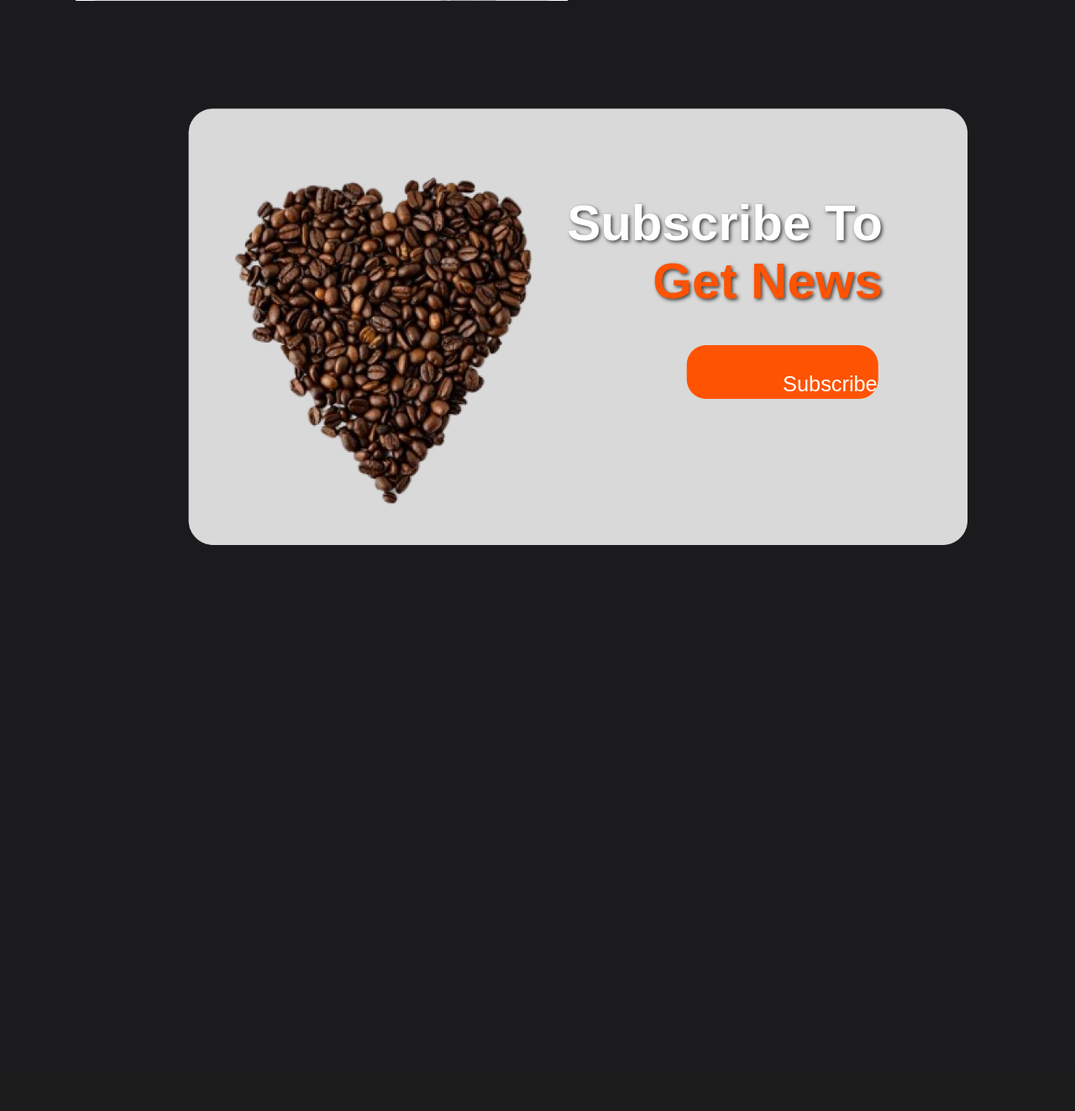
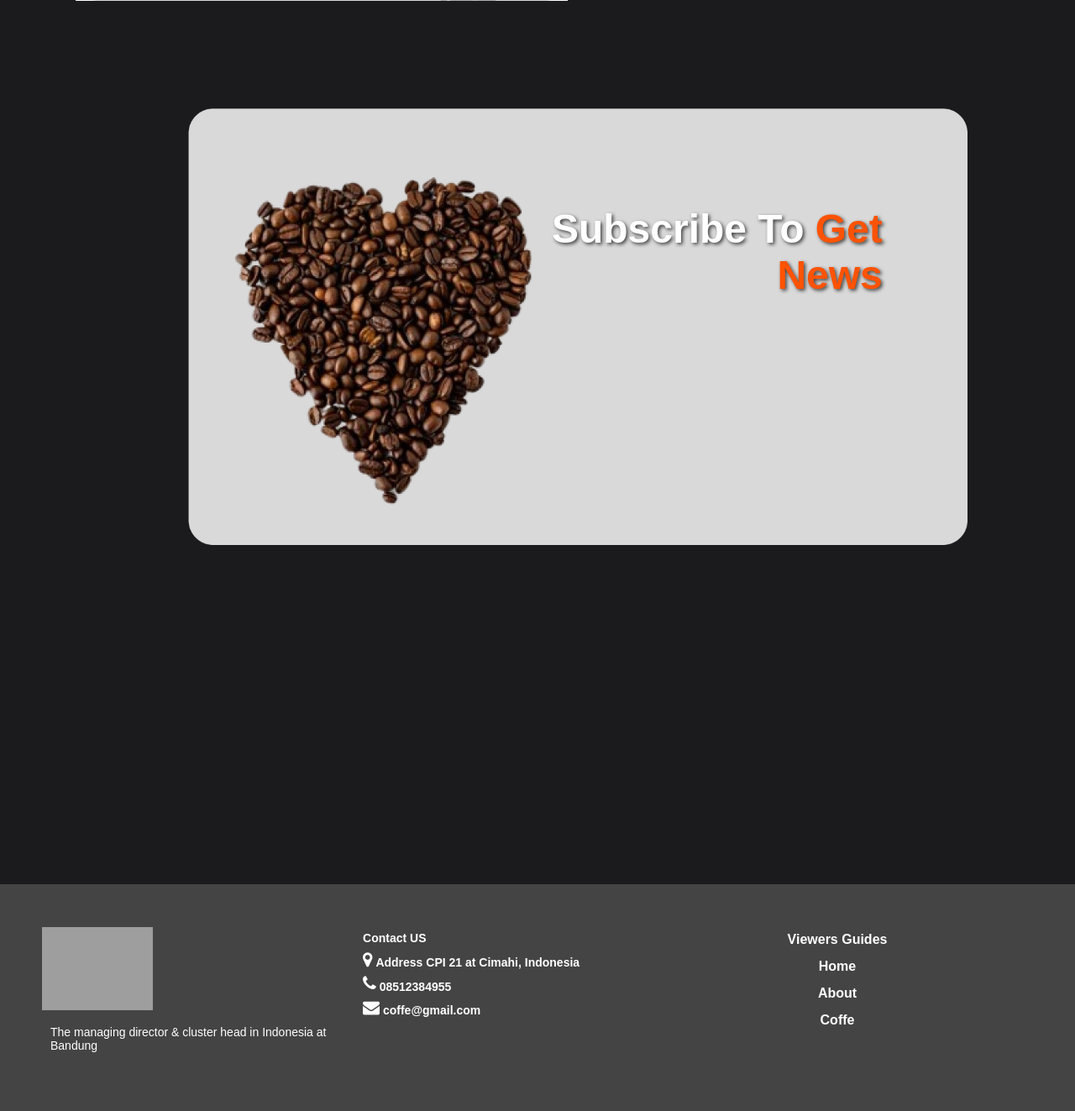
Before and after one commit to RizkiYanuar-Tech/Tubes-IPL, a PHP site: page / in a window 1280 px wide. Shown: the part 1726-3049 px from the top of the page at 84% size. Before the commit the page ends 2375 px from the top, so only its background shows below. Run offline with PHP 8.4, Linux system fonts and the light colour scheme; a stand-in replaces the project's code that opens the database connection; grey boxes are pictures that could not be loaded.

Commit message:
Pengerjaan dilakukan oleh rafly

```diff
--- a/Implementasi UI&UX/css/style.css
+++ b/Implementasi UI&UX/css/style.css
@@ -24,7 +24,7 @@ body {
   font-family: "Roboto", sans-serif;
   background-color: var(--bg);
   color: #fff;
-  min-height: 3000px;
+  min-height: 100px;
 }
 
 .navbar {
@@ -103,6 +103,93 @@ body {
 
 .btn-tambah-menu:hover {
   background-color: #45a049;
+}
+
+footer {
+  position: static;
+  bottom: 50%;
+}
+
+.footer {
+  background-color: rgb(68, 68, 68);
+  box-sizing: border-box;
+  width: 100%;
+  text-align: left;
+  font: bold 16px sans-serif;
+  padding: 50px 50px 60px 50px;
+  margin-top: 200px;
+}
+
+.footer .footer-left,
+.footer .footer-center,
+.footer .footer-right {
+  display: inline-block;
+  vertical-align: top;
+}
+
+@media (max-height: 800px) {
+  footer {
+    position: static;
+  }
+  header {
+    padding-top: 40px;
+  }
+}
+
+.footer .footer-left {
+  width: 32%;
+}
+
+.footer h3 {
+  color: #f5f5f5;
+  margin: 0;
+  padding-bottom: 1px;
+  font-family: Georgia, "Times New Roman", Times, serif;
+}
+
+.footer .footer-left img {
+  width: 35%;
+  vertical-align: middle;
+}
+
+.footer .footer-left .footer-logo {
+  width: 100%;
+}
+
+.footer .footer-copyright {
+  color: #fff;
+  font-size: 14px;
+  font-weight: normal;
+  margin: 10px;
+  padding-top: 2%;
+}
+
+.footer .footer-center {
+  width: 30%;
+  font-size: 14px;
+  display: inline-block;
+  color: #fff;
+}
+
+.footer .footer-center i {
+  padding-top: 2%;
+  background-color: rgb(68, 68, 68);
+  color: #ffffff;
+  font-size: 20px;
+  border-radius: 50%;
+}
+
+.footer .footer-center p {
+  display: inline-block;
+  vertical-align: middle;
+  margin: 0px;
+}
+
+.footer .footer-right {
+  width: 35%;
+  text-align: center;
+  line-height: 2;
+  color: #fff;
 }
 
 /* Text */
@@ -191,7 +278,7 @@ body {
 .hero .content {
   padding: 1.4rem 7%;
   max-width: 120rem;
-  padding-left: 41rem;
+  padding-left: 36rem;
 }
 
 .hero .content h1 {
@@ -562,6 +649,7 @@ h2 {
 body {
   width: 100%;
   font-family: Arial, sans-serif;
+  color: #ffffff;
   margin: 0;
   padding: 0;
   background-color: var(--bg);
@@ -642,7 +730,7 @@ button:hover {
 
 .contact-img h1 {
   position: absolute;
-  font-size: 5rem;
+  font-size: 4rem;
   text-align: right;
   top: 30%;
   left: 52%;
@@ -690,7 +778,7 @@ button:hover {
 
 .content {
   background-color: 222228;
-  width: 100%;
+  width: 92%;
   height: 100%;
 }
 /*Contact Section End*/
--- /dev/null
+++ b/Implementasi UI&UX/index.php
@@ -0,0 +1,183 @@
+<!DOCTYPE html>
+<html lang="en">
+  <head>
+    <meta charset="UTF-8" />
+    <meta name="viewport" content="width=device-width, initial-scale=1.0" />
+
+    <!-- Fonts -->
+    <link rel="preconnect" href="https://fonts.googleapis.com" />
+    <link rel="preconnect" href="https://fonts.gstatic.com" crossorigin />
+    <link rel="preconnect" href="https://fonts.googleapis.com" />
+    <link rel="preconnect" href="https://fonts.gstatic.com" crossorigin />
+    <link
+      href="https://fonts.googleapis.com/css2?family=Roboto:ital,wght@0,100;0,300;0,400;0,700;1,700&display=swap"
+      rel="stylesheet"
+    />
+    <link
+      rel="stylesheet"
+      href="https://cdnjs.cloudflare.com/ajax/libs/font-awesome/4.7.0/css/font-awesome.min.css"
+    />
+    <!-- Feather Icons -->
+    <script src="https://unpkg.com/feather-icons"></script>
+
+    <!--Ny Style-->
+    <link rel="stylesheet" href="css/style.css" />
+    <title>TUBES IPL</title>
+  </head>
+
+  <body>
+    <!-- Navbar Start-->
+    <nav class="navbar">
+      <a class="navbar-logo">Kopi <span>Saya.</span></a>
+
+      <div class="navbar-nav">
+        <a href="#home">Home</a>
+        <a href="#about">About</a>
+        <a href="menu.php">Menu</a>
+        <a href="#contact">Kontak</a>
+      </div>
+
+      <div class="navbar-extra">
+        <a href="#" id="hamburger-menu"><i data-feather="menu"></i> </a>
+      </div>
+    </nav>
+
+    <!-- Navbar End-->
+
+    <!-- Hero Section Start-->
+    <section class="hero" id="home">
+      <main class="content">
+        <h1>Mari Nikmati <span>Kopi dan Makanan</span></h1>
+        <p>
+          Lorem ipsum dolor sit amet consectetur adipisicing elit. Obcaecati,
+          doloribus. Lorem ipsum, dolor sit amet consectetur adipisicing elit.
+          Quidem minima corporis nobis repellat dolorum explicabo.
+        </p>
+      </main>
+    </section>
+
+    <!-- Hero Section End-->
+
+    <!-- About Section Start-->
+    <section id="about" class="about">
+      <div class="about1">
+        <div class="a">
+          <img src="img/1.png" alt="1" />
+          <h2><span>AWESOME</span> AROMA</h2>
+          <p>The coffe is brewed by first roasting the green coffe beans</p>
+        </div>
+        <div class="a">
+          <img src="img/2.png" alt="1" />
+          <h2><span>HIGH</span> QUALITY</h2>
+          <p>The coffe is brewed by first roasting the green coffe beans</p>
+        </div>
+        <div class="a">
+          <img src="img/3.png" alt="1" />
+          <h2><span>PURE</span> GRADES</h2>
+          <p>The coffe is brewed by first roasting the green coffe beans</p>
+        </div>
+        <div class="a">
+          <img src="img/4.png" alt="1" />
+          <h2><span>PROPER</span> ROASTING</h2>
+          <p>The coffe is brewed by first roasting the green coffe beans</p>
+        </div>
+      </div>
+
+      <div class="row">
+        <div class="about-img">
+          <img src="img/about.jpg" alt="About" />
+        </div>
+
+        <div class="content">
+          <h1>Best Coffe House In Your Home Town</h1>
+          <p>
+            Our incridibly rate come from humble beginnings in yemen, where
+            decades of political turmail once forced local farmers tostart
+            growing khat, a narcotic native to the Arabian Peninsula.
+          </p>
+          <p>
+            The Dawoodi Bohara Community changed this, removing all the khat
+            plants and replacing them with coffe, briging this hu,ble brew black
+            to its roots.
+          </p>
+        </div>
+      </div>
+    </section>
+
+    <!-- About Section End-->
+
+    <!-- Contact Section Start-->
+
+    <section id="contact" class="contact">
+      <div class="contact1">
+        <div class="contact-img">
+          <img src="img/contact.png" alt="contact" class="center-img" />
+          <h1>Subscribe To <span>Get News</span></h1>
+        </div>
+      </div>
+      <div class="content"></div>
+    </section>
+
+    <!-- Contact Section End-->
+
+    <!-- Feather Icons -->
+    <script>
+      feather.replace();
+    </script>
+
+    <!-- My Javascript-->
+    <script src="js/script.js"></script>
+
+    <!-- Footer Start -->
+    <footer class="footer">
+      <div class="footer-left">
+        <h3></h3>
+        <div class="footer-logo">
+          <img src="img\Kopi Saya..png" alt="" />
+        </div>
+        <p class="footer-copyright">
+          The managing director & cluster head in Indonesia at Bandung
+        </p>
+      </div>
+
+      <div class="footer-center">
+        <div>
+          <i class=""></i>
+          <p>Contact US</p>
+        </div>
+        <div>
+          <i class="fa fa-map-marker"></i>
+          <p>Address CPI 21 at Cimahi, Indonesia</p>
+        </div>
+        <div>
+          <i class="fa fa-phone"></i>
+          <p>08512384955</p>
+        </div>
+        <div>
+          <i class="fa fa-envelope"></i>
+          <p>coffe@gmail.com</p>
+        </div>
+      </div>
+
+      <div class="footer-right">
+        <div>
+          <i class=""></i>
+          <p>Viewers Guides</p>
+        </div>
+        <div>
+          <i class=""></i>
+          <p>Home</p>
+        </div>
+        <div>
+          <i class=""></i>
+          <p>About</p>
+        </div>
+        <div>
+          <i class=""></i>
+          <p>Coffe</p>
+        </div>
+      </div>
+    </footer>
+    <!-- Footer End -->
+  </body>
+</html>
```
